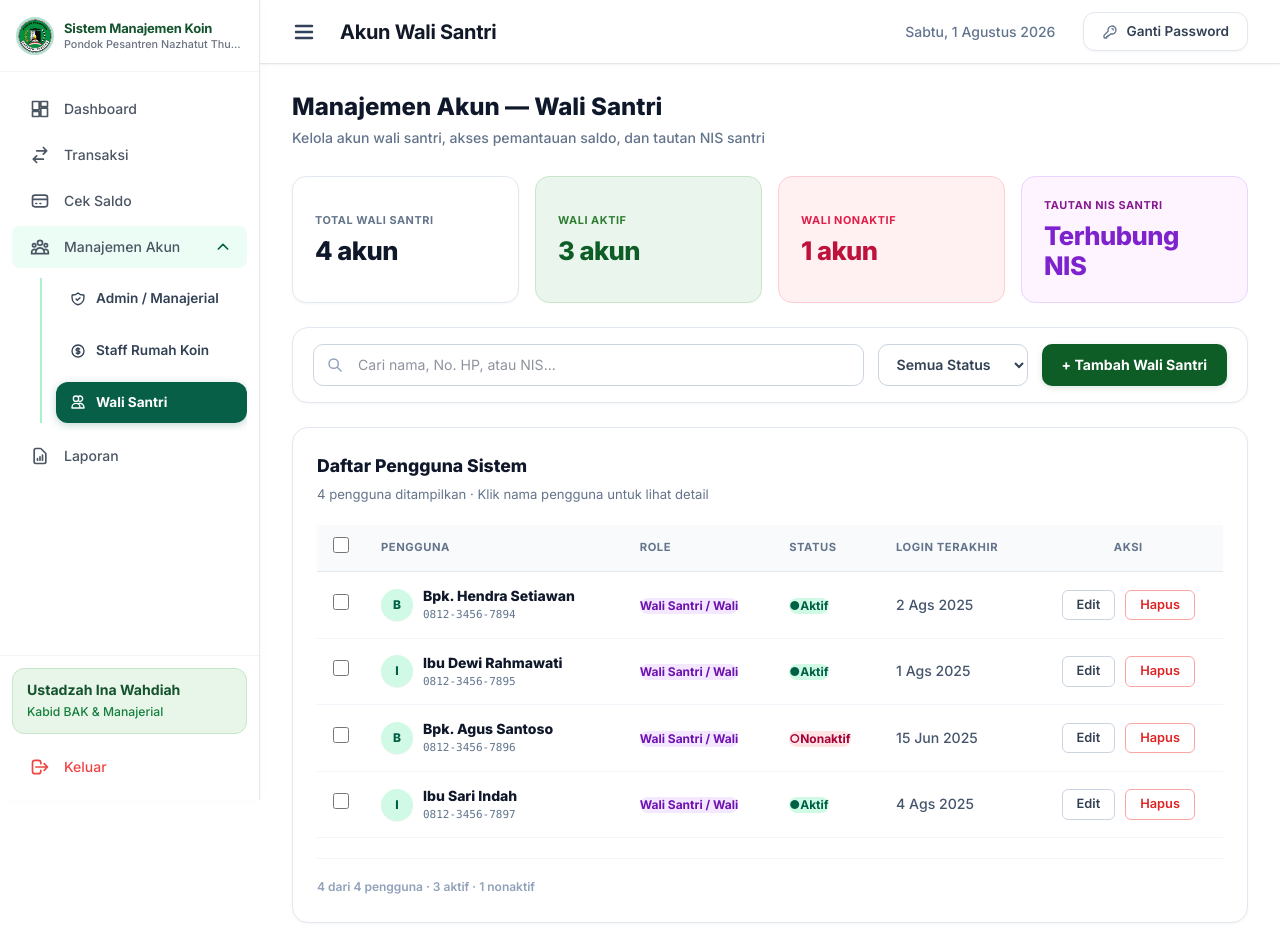
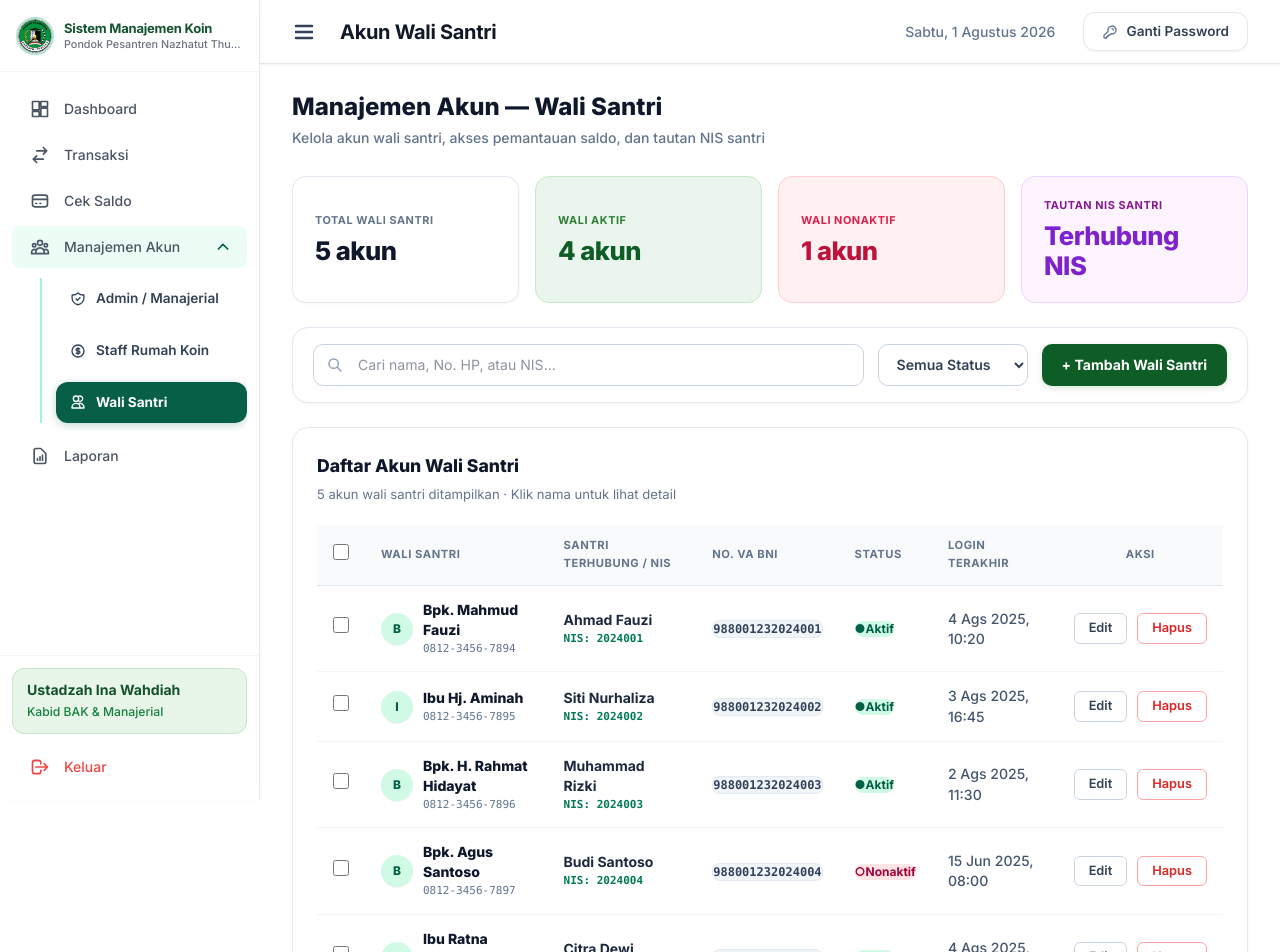
Before and after one commit to Nrabyan-17/Sistem-Informasi-Belanja-Santri-Pesantren, a React (Vite) app: page /admin/pengguna/wali in a window 1280 px wide. Shown: the top 952 px of the page. Built offline with nearby package versions, Linux system fonts and the light colour scheme.

Commit message:
menambah kolom santri yg terhubung dan no.va di tabel manajemen wali santri

```diff
--- a/src/components/users/UserDetailModal.jsx
+++ b/src/components/users/UserDetailModal.jsx
@@ -107,14 +107,38 @@ const UserDetailModal = ({ isOpen, onClose, user = {}, onEdit }) => {
             </span>
           </div>
 
+          {/* Santri Terhubung — tampil jika ada */}
+          {user.santri && user.santri !== '—' && (
+            <div className="flex flex-col gap-1.5">
+              <span className="text-[10px] font-bold text-slate-400 dark:text-slate-500 uppercase tracking-widest">
+                Santri Terhubung
+              </span>
+              <span className="text-sm font-bold text-slate-900 dark:text-slate-100">
+                {user.santri}
+              </span>
+            </div>
+          )}
+
           {/* NIS Santri — tampil jika ada */}
           {user.nis && user.nis !== '—' && (
             <div className="flex flex-col gap-1.5">
               <span className="text-[10px] font-bold text-slate-400 dark:text-slate-500 uppercase tracking-widest">
-                NIS Santri Terhubung
+                NIS Santri
               </span>
-              <span className="text-sm font-semibold text-slate-700 dark:text-slate-300 font-mono">
+              <span className="text-sm font-bold text-emerald-700 dark:text-emerald-400 font-mono">
                 {user.nis}
+              </span>
+            </div>
+          )}
+
+          {/* No VA BNI — tampil jika ada */}
+          {user.noVa && user.noVa !== '—' && (
+            <div className="flex flex-col gap-1.5">
+              <span className="text-[10px] font-bold text-slate-400 dark:text-slate-500 uppercase tracking-widest">
+                No. Virtual Account BNI
+              </span>
+              <span className="text-sm font-mono font-bold text-slate-800 dark:text-slate-200 bg-slate-100 dark:bg-slate-800 px-2.5 py-1 rounded-lg border border-slate-200/80 dark:border-slate-700/80 w-fit">
+                {user.noVa}
               </span>
             </div>
           )}
--- a/src/components/users/UserTable.jsx
+++ b/src/components/users/UserTable.jsx
@@ -2,6 +2,7 @@ import React, { useState } from 'react';
 
 // Tabel Daftar Pengguna Sistem
 const UserTable = ({
+  category = 'all',
   data = [],
   totalCount = 7,
   activeCount = 6,
@@ -11,6 +12,8 @@ const UserTable = ({
   onDelete,
 }) => {
   const [selectedIds, setSelectedIds] = useState([]);
+
+  const isWaliCategory = category === 'wali';
 
   const toggleSelectAll = () => {
     if (selectedIds.length === data.length) {
@@ -31,8 +34,12 @@ const UserTable = ({
   return (
     <div className="user-table-card">
       <div className="user-table-header">
-        <h3 className="user-table-title">Daftar Pengguna Sistem</h3>
-        <p className="user-table-subtitle">{data.length} pengguna ditampilkan &middot; Klik nama pengguna untuk lihat detail</p>
+        <h3 className="user-table-title">
+          {isWaliCategory ? 'Daftar Akun Wali Santri' : 'Daftar Pengguna Sistem'}
+        </h3>
+        <p className="user-table-subtitle">
+          {data.length} {isWaliCategory ? 'akun wali santri' : 'pengguna'} ditampilkan &middot; Klik nama untuk lihat detail
+        </p>
       </div>
 
       <div className="user-table-wrapper overflow-x-auto">
@@ -47,8 +54,15 @@ const UserTable = ({
                   className="user-checkbox"
                 />
               </th>
-              <th className="text-left">PENGGUNA</th>
+              <th className="text-left">{isWaliCategory ? 'WALI SANTRI' : 'PENGGUNA'}</th>
+              {isWaliCategory ? (
+                <>
+                  <th className="text-left">SANTRI TERHUBUNG / NIS</th>
+                  <th className="text-left">NO. VA BNI</th>
+                </>
+              ) : (
                 <th className="text-left">ROLE</th>
+              )}
               <th className="text-left">STATUS</th>
               <th className="text-left">LOGIN TERAKHIR</th>
               <th className="text-center">AKSI</th>
@@ -57,8 +71,8 @@ const UserTable = ({
           <tbody>
             {data.length === 0 ? (
               <tr>
-                <td colSpan="6" className="text-center py-8 text-slate-400 font-medium">
-                  Tidak ada pengguna yang sesuai filter.
+                <td colSpan={isWaliCategory ? 7 : 6} className="text-center py-8 text-slate-400 font-medium">
+                  Tidak ada {isWaliCategory ? 'wali santri' : 'pengguna'} yang sesuai filter.
                 </td>
               </tr>
             ) : (
@@ -89,6 +103,25 @@ const UserTable = ({
                         </div>
                       </div>
                     </td>
+                    {isWaliCategory ? (
+                      <>
+                        <td className="py-3">
+                          <div className="flex flex-col">
+                            <span className="font-bold text-slate-800 dark:text-slate-200 text-sm">
+                              {user.santri || '—'}
+                            </span>
+                            <span className="text-[11px] font-mono font-bold text-emerald-700 dark:text-emerald-400">
+                              NIS: {user.nis || '—'}
+                            </span>
+                          </div>
+                        </td>
+                        <td className="py-3">
+                          <span className="font-mono text-xs font-bold text-slate-700 dark:text-slate-300 bg-slate-100 dark:bg-slate-800 px-2.5 py-1 rounded-lg border border-slate-200/80 dark:border-slate-700/80 inline-block">
+                            {user.noVa || '—'}
+                          </span>
+                        </td>
+                      </>
+                    ) : (
                       <td>
                         <span
                           className={`inline-flex items-center px-3 py-1 rounded-full text-xs font-bold ${
@@ -102,6 +135,7 @@ const UserTable = ({
                           {user.role}
                         </span>
                       </td>
+                    )}
                     <td>
                       <span
                         className={`inline-flex items-center px-2.5 py-0.5 rounded-full text-xs font-bold ${
--- a/src/data/mockUsers.js
+++ b/src/data/mockUsers.js
@@ -6,8 +6,10 @@ export const mockUsers = [
     noHp: '0812-3456-7891',
     role: 'Kabid BAK & Manajerial',
     status: 'Aktif',
-    loginTerakhir: '4 Ags 2025',
+    loginTerakhir: '4 Ags 2025, 08:30',
     nis: '—',
+    santri: '—',
+    noVa: '—',
   },
   {
     id: 2,
@@ -15,8 +17,10 @@ export const mockUsers = [
     noHp: '0812-3456-7892',
     role: 'Staff Rumah Koin',
     status: 'Aktif',
-    loginTerakhir: '4 Ags 2025',
+    loginTerakhir: '4 Ags 2025, 09:15',
     nis: '—',
+    santri: '—',
+    noVa: '—',
   },
   {
     id: 3,
@@ -24,43 +28,64 @@ export const mockUsers = [
     noHp: '0812-3456-7893',
     role: 'Staff Rumah Koin',
     status: 'Aktif',
-    loginTerakhir: '3 Ags 2025',
+    loginTerakhir: '3 Ags 2025, 14:10',
     nis: '—',
+    santri: '—',
+    noVa: '—',
   },
   {
     id: 4,
-    nama: 'Bpk. Hendra Setiawan',
+    nama: 'Bpk. Mahmud Fauzi',
     noHp: '0812-3456-7894',
     role: 'Wali Santri / Wali',
     status: 'Aktif',
-    loginTerakhir: '2 Ags 2025',
-    nis: '2024081',
+    loginTerakhir: '4 Ags 2025, 10:20',
+    santri: 'Ahmad Fauzi',
+    nis: '2024001',
+    noVa: '988001232024001',
   },
   {
     id: 5,
-    nama: 'Ibu Dewi Rahmawati',
+    nama: 'Ibu Hj. Aminah',
     noHp: '0812-3456-7895',
     role: 'Wali Santri / Wali',
     status: 'Aktif',
-    loginTerakhir: '1 Ags 2025',
-    nis: '2024082',
+    loginTerakhir: '3 Ags 2025, 16:45',
+    santri: 'Siti Nurhaliza',
+    nis: '2024002',
+    noVa: '988001232024002',
   },
   {
     id: 6,
-    nama: 'Bpk. Agus Santoso',
+    nama: 'Bpk. H. Rahmat Hidayat',
     noHp: '0812-3456-7896',
     role: 'Wali Santri / Wali',
-    status: 'Nonaktif',
-    loginTerakhir: '15 Jun 2025',
-    nis: '2024083',
+    status: 'Aktif',
+    loginTerakhir: '2 Ags 2025, 11:30',
+    santri: 'Muhammad Rizki',
+    nis: '2024003',
+    noVa: '988001232024003',
   },
   {
     id: 7,
-    nama: 'Ibu Sari Indah',
+    nama: 'Bpk. Agus Santoso',
     noHp: '0812-3456-7897',
     role: 'Wali Santri / Wali',
+    status: 'Nonaktif',
+    loginTerakhir: '15 Jun 2025, 08:00',
+    santri: 'Budi Santoso',
+    nis: '2024004',
+    noVa: '988001232024004',
+  },
+  {
+    id: 8,
+    nama: 'Ibu Ratna Juwita',
+    noHp: '0812-3456-7898',
+    role: 'Wali Santri / Wali',
     status: 'Aktif',
-    loginTerakhir: '4 Ags 2025',
-    nis: '2024084',
+    loginTerakhir: '4 Ags 2025, 13:05',
+    santri: 'Citra Dewi',
+    nis: '2024005',
+    noVa: '988001232024005',
   },
 ];
--- a/src/pages/UserManagementPage.jsx
+++ b/src/pages/UserManagementPage.jsx
@@ -217,6 +217,7 @@ const UserManagementPage = ({ Layout = MainLayout, isStaffVersion = false, categ
 
       {/* User Table Card */}
       <UserTable
+        category={category}
         data={filteredUsers}
         totalCount={categoryBaseUsers.length}
         activeCount={kpiStats.penggunaAktif}
```
Lines whose indentation alone changed are shown as unchanged.
